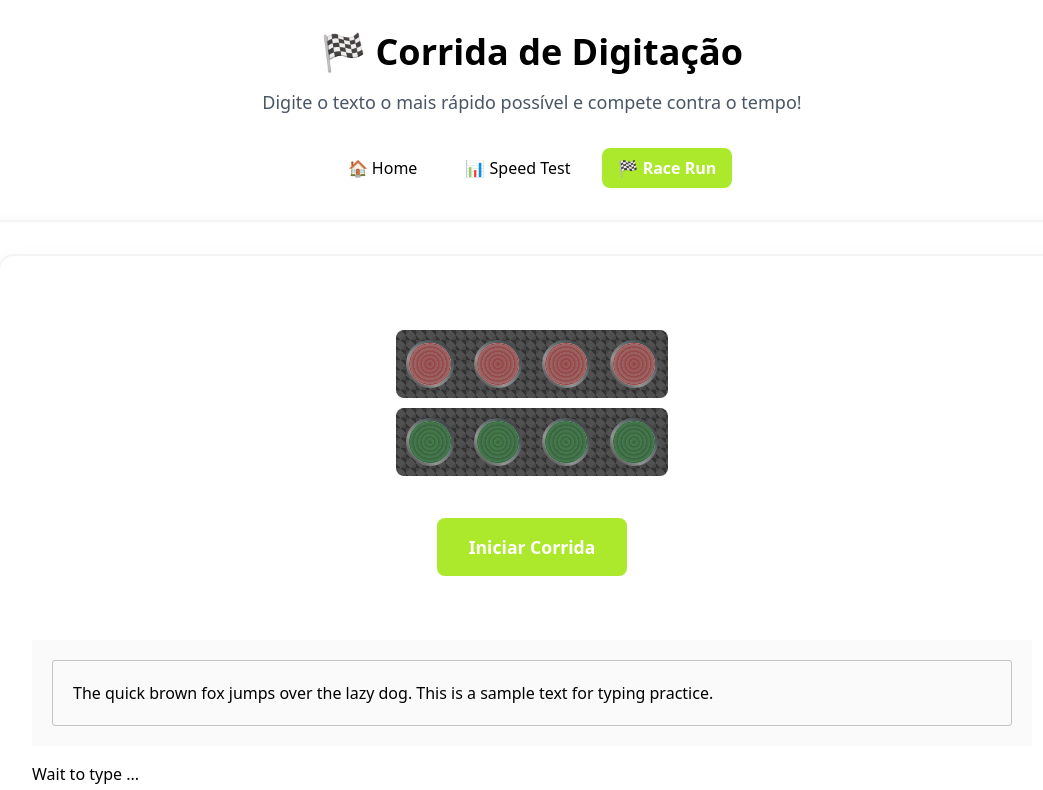
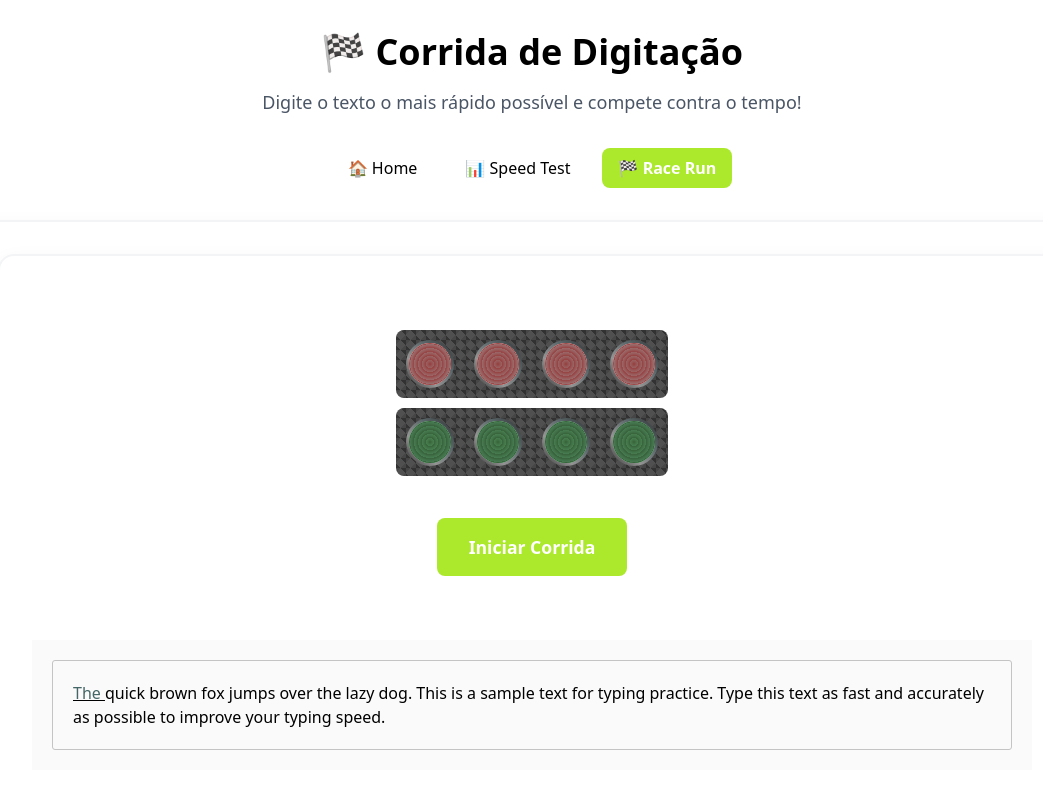
Before and after one commit to LuanComputacao/typetype, a Vue app: page /race-run in a window 1280 px wide. Shown: the top 790 px of the page, without its empty margins (108-1151 px from the left). Built offline with nearby package versions, Linux system fonts and the light colour scheme; the HTML template or start-up script is replaced by a standard one.

Commit message:
feat: integrate race store for state management in Race and RaceRun components

```diff
--- a/src/components/racing/Race.vue
+++ b/src/components/racing/Race.vue
@@ -1,18 +1,18 @@
 <template>
   <div class="race-container">
     <!-- Loading State -->
-        <div v-if="racing.loading" class="run__loading-flag">
+    <div v-if="raceStore.race.loading" class="run__loading-flag">
       <div>Loading text</div>
     </div>
 
     <!-- Pre-Race State with Semaphore -->
-        <div v-else-if="!racing.started" class="pre-race">
+    <div v-else-if="!raceStore.race.started" class="pre-race">
       <div class="semaphore-container">
-                <SemaphoreLights :counter="semaphoreCounter" :max-counter="5" />
+        <SemaphoreLights :counter="raceStore.semaphore.counter" :max-counter="5" />
       </div>
       <div class="countdown">
-                <button @click="startCountdown" class="start-btn" :disabled="countdownRunning">
-                    {{ countdownRunning ? `Iniciando em ${timer}s` : 'Iniciar Corrida' }}
+        <button @click="raceStore.startCountdown" class="start-btn" :disabled="raceStore.semaphore.countdownRunning">
+          {{ raceStore.semaphore.countdownRunning ? `Iniciando em ${raceStore.semaphore.countdown}s` : 'Iniciar Corrida' }}
         </button>
       </div>
     </div>
@@ -21,7 +21,10 @@
     <div v-else class="race-active">
       <!-- Speedometer -->
       <div class="speedometer-container">
-                <SpeedometerDigital :velocity="currentWPM" :velocity-last-word="currentPartialWPM" />
+        <SpeedometerDigital
+          :velocity="raceStore.racer.wpm"
+          :velocity-last-word="raceStore.racer.partialWPM"
+        />
       </div>
 
       <!-- Race Track with Car -->
@@ -31,9 +34,9 @@
           track-height="120px"
           :cars="[{
             variant: 1,
-                        position: carPosition,
+            position: raceStore.carPosition,
             lane: 1,
-                        speed: currentWPM,
+            speed: raceStore.carSpeed,
             direction: 'right',
             size: 'medium',
             color: 'blue'
@@ -45,37 +48,37 @@
     <!-- Text Display and Input -->
     <div class="typing-section">
       <QuoteBox
-                :text="quoteText"
-                :typed="typed"
-                :current-word="currentWord"
-                :current-word-typed="currentWordTyping"
+        :text="raceStore.typing.text"
+        :typed="raceStore.typing.typed"
+        :current-word="raceStore.typing.currentWord"
+        :current-word-typed="raceStore.typing.currentWordTyped"
       />
       <TypeBox
-                v-if="!typingDone"
-                :lock="inputLock"
-                :word="currentWordTyping"
-                @input="updateRacing"
-                @update="updateRacing"
+        v-if="!raceStore.isTypingDone"
+        :lock="raceStore.typing.inputLocked"
+        :word="raceStore.typing.currentWordTyped"
+        @input="handleTyping"
+        @update="handleTyping"
       />
       <div v-else class="race-completed">
         <h2 class="text-2xl font-bold text-green-600">🎉 Corrida Finalizada!</h2>
-                <p class="text-lg">Velocidade final: {{ Math.round(me.wpm || 0) }} WPM</p>
+        <p class="text-lg">Velocidade final: {{ Math.round(raceStore.racer.wpm) }} WPM</p>
+        <p class="text-sm mt-2" :class="raceStore.performanceLevel.color">{{ raceStore.performanceLevel.level }}</p>
       </div>
     </div>
   </div>
 </template>
 
 <script setup lang="ts">
-import { ref, computed, onMounted } from 'vue'
+import { onMounted, watch } from 'vue'
 import QuoteBox from '@/components/typing/QuoteBox.vue'
 import TypeBox from '@/components/typing/TypeBox.vue'
 import SemaphoreLights from '@/components/transit/SemaphoreLights.vue'
 import SpeedometerDigital from '@/components/driver/SpeedometerDigital.vue'
 import RaceTrack from '@/components/transit/RaceTrack.vue'
-// import RacingTracker from '@/components/RacingTracker.vue'
-// import CountDown from '@/components/for-racing/CountDown.vue'
+import { useRaceStore } from '@/stores/race'
 
-interface Racer {
+interface RacerData {
   name: string
   username: string
   progress: number
@@ -83,179 +86,34 @@ interface Racer {
   wpmHistory?: number[]
 }
 
-interface Racing {
-  loading: boolean
-  started: boolean
-  startedAt: number
-  lastWordStartedAt: number
-}
-
 type EmitFunctions = {
-  updateRacing: [racer: Racer]
+  updateRacing: [racer: RacerData]
 }
 
 const emit = defineEmits<EmitFunctions>()
 
-// Reactive data
-const currentWord = ref('')
-const currentWordTyping = ref('')
-const inputLock = ref(true)
-const timer = ref(3)
-const typed = ref('')
-const quoteText = ref('The quick brown fox jumps over the lazy dog. This is a sample text for typing practice.')
-const wordsTyped = ref(0)
-const lastWordTyped = ref('')
-
-// New reactive data for components
-const semaphoreCounter = ref(0)
-const countdownRunning = ref(false)
-const currentWPM = ref(0)
-const currentPartialWPM = ref(0)
-
-// Countdown interval
-let countdownInterval: ReturnType<typeof setInterval> | null = null
-let semaphoreInterval: ReturnType<typeof setInterval> | null = null
-
-const wordRegex = /[^ ]* ?/
-
-const me = ref<Racer>({
-  name: 'Me',
-  username: 'me',
-  progress: 0,
-  wpm: 0,
-  wpmHistory: []
-})
-
-const racing = ref<Racing>({
-  loading: false, // Changed to false since we don't have the store
-  started: false,
-  startedAt: 0,
-  lastWordStartedAt: 0
-})
-
-// Computed
-const typingDone = computed(() => {
-  return quoteText.value === typed.value
-})
-
-const carPosition = computed(() => {
-  return me.value.progress
-})
+// Use the race store
+const raceStore = useRaceStore()
 
 // Methods
-const calculateProgress = () => {
-  me.value.progress = (typed.value.length * 100) / quoteText.value.length
+const handleTyping = (input: string) => {
+  raceStore.updateTyping(input)
 }
 
-const incrementTypedWord = () => {
-  wordsTyped.value += 1
-}
+// Watch for race completion and emit update
+watch(() => raceStore.racer, (newRacer) => {
+  emit('updateRacing', {
+    name: newRacer.name,
+    username: newRacer.username,
+    progress: newRacer.progress,
+    wpm: newRacer.wpm,
+    wpmHistory: newRacer.wpmHistory
+  })
+}, { deep: true })
 
-const getNextWord = () => {
-  const tail = quoteText.value.slice(typed.value.length)
-  const match = tail.match(wordRegex)
-  return match ? match[0] : ''
-}
-
-const getPartialWPM = () => {
-  return ((lastWordTyped.value.length - 1) / (timeDeltaSec(Date.now(), racing.value.lastWordStartedAt))) * 60 * (1 / 5)
-}
-
-const getWPM = () => {
-  return ((typed.value.length - 1) / (timeDeltaSec(Date.now(), racing.value.startedAt))) * 60 * (1 / 5)
-}
-
-const registerCurrentVelocity = () => {
-  const wpm = getWPM()
-  const partialWPM = getPartialWPM()
-
-  me.value.wpm = wpm
-  me.value.wpmHistory?.push(partialWPM)
-
-  // Update reactive values for components
-  currentWPM.value = wpm
-  currentPartialWPM.value = partialWPM
-}
-
-const startCountdown = () => {
-  if (countdownRunning.value) return
-
-  countdownRunning.value = true
-  timer.value = 3
-
-  // Start semaphore animation
-  semaphoreInterval = setInterval(() => {
-    semaphoreCounter.value = (semaphoreCounter.value + 1) % 6
-  }, 500)
-
-  // Start countdown
-  countdownInterval = setInterval(() => {
-    timer.value--
-    if (timer.value <= 0) {
-      clearInterval(countdownInterval!)
-      clearInterval(semaphoreInterval!)
-      startRacing()
-    }
-  }, 1000)
-}
-
-const startRacing = () => {
-  racing.value.started = true
-  countdownRunning.value = false
-  semaphoreCounter.value = 5 // Green light
-  startTimer()
-  startTyping()
-}
-
-const startTimer = () => {
-  const now = Date.now()
-  racing.value.startedAt = now
-  racing.value.lastWordStartedAt = now
-}
-
-const startTyping = () => {
-  currentWord.value = getNextWord()
-  inputLock.value = false
-}
-
-const timeDeltaSec = (after: number, before: number) => {
-  return (after - before) / 1000
-}
-
-const updateCurrentWord = (e: string) => {
-  if (e === currentWord.value) {
-    typed.value += currentWord.value
-    lastWordTyped.value = currentWord.value
-    currentWord.value = getNextWord()
-    currentWordTyping.value = ''
-    return true
-  } else {
-    currentWordTyping.value = e
-    return false
-  }
-}
-
-const updateRacing = (e: string) => {
-  const isNewWord = updateCurrentWord(e)
-  if (isNewWord) {
-    incrementTypedWord()
-    registerCurrentVelocity()
-    calculateProgress()
-    racing.value.lastWordStartedAt = Date.now()
-    emit('updateRacing', me.value)
-  }
-}
-
-// Lifecycle
+// Initialize race on mount
 onMounted(() => {
-  // Simulate loading quote text
-  // getRacing().then(() => {
-  //   quoteText.value = sRacing.quote.text
-  //   racing.value.loading = false
-  // })
-
-  // For now, just set a sample text
-  racing.value.loading = false
+  raceStore.initializeRace()
 })
 </script>
 
--- /dev/null
+++ b/src/stores/race.ts
@@ -0,0 +1,258 @@
+import { defineStore } from 'pinia'
+import { ref, computed } from 'vue'
+
+// Configuration constant for typing text
+const DEFAULT_TYPING_TEXT = 'The quick brown fox jumps over the lazy dog. This is a sample text for typing practice. Type this text as fast and accurately as possible to improve your typing speed.'
+
+export interface RaceState {
+  loading: boolean
+  started: boolean
+  completed: boolean
+  startedAt: number
+  lastWordStartedAt: number
+}
+
+export interface RacerStats {
+  name: string
+  username: string
+  progress: number
+  wpm: number
+  partialWPM: number
+  wpmHistory: number[]
+  wordsTyped: number
+}
+
+export interface TypingData {
+  text: string
+  typed: string
+  currentWord: string
+  currentWordTyped: string
+  inputLocked: boolean
+}
+
+const AVERAGE_CHARS_PER_WORD = 5;
+
+export const useRaceStore = defineStore('race', () => {
+  // State
+  const race = ref<RaceState>({
+    loading: false,
+    started: false,
+    completed: false,
+    startedAt: 0,
+    lastWordStartedAt: 0
+  })
+
+  const racer = ref<RacerStats>({
+    name: 'Me',
+    username: 'me',
+    progress: 0,
+    wpm: 0,
+    partialWPM: 0,
+    wpmHistory: [],
+    wordsTyped: 0
+  })
+
+  const typing = ref<TypingData>({
+    text: DEFAULT_TYPING_TEXT,
+    typed: '',
+    currentWord: '',
+    currentWordTyped: '',
+    inputLocked: true
+  })
+
+  const semaphore = ref({
+    counter: 0,
+    countdown: 3,
+    countdownRunning: false
+  })
+
+  // Internal state for calculations
+  const lastCompletedWordLength = ref(0)
+
+  // Computed
+  const carPosition = computed(() => racer.value.progress)
+
+  const carSpeed = computed(() => racer.value.wpm)
+
+  const isTypingDone = computed(() => {
+    return typing.value.text === typing.value.typed
+  })
+
+  const formattedTime = computed(() => {
+    if (!race.value.startedAt) return '0:00'
+    const elapsed = Math.floor((Date.now() - race.value.startedAt) / 1000)
+    const minutes = Math.floor(elapsed / 60)
+    const seconds = elapsed % 60
+    return `${minutes}:${seconds.toString().padStart(2, '0')}`
+  })
+
+  const performanceLevel = computed(() => {
+    const wpm = racer.value.wpm
+    if (wpm >= 60) return { level: '🚀 Excepcional', color: 'text-purple-600' }
+    if (wpm >= 40) return { level: '⭐ Excelente', color: 'text-blue-600' }
+    if (wpm >= 25) return { level: '✅ Bom', color: 'text-green-600' }
+    if (wpm >= 15) return { level: '📈 Regular', color: 'text-yellow-600' }
+    return { level: '🎯 Iniciante', color: 'text-gray-600' }
+  })
+
+  // Actions
+  const initializeRace = () => {
+    // Reset all state
+    race.value = {
+      loading: false,
+      started: false,
+      completed: false,
+      startedAt: 0,
+      lastWordStartedAt: 0
+    }
+
+    racer.value = {
+      name: 'Me',
+      username: 'me',
+      progress: 0,
+      wpm: 0,
+      partialWPM: 0,
+      wpmHistory: [],
+      wordsTyped: 0
+    }
+
+    typing.value.typed = ''
+    typing.value.currentWord = getNextWord()
+    typing.value.currentWordTyped = ''
+    typing.value.inputLocked = true
+
+    semaphore.value = {
+      counter: 0,
+      countdown: 3,
+      countdownRunning: false
+    }
+  }
+
+  const startCountdown = () => {
+    if (semaphore.value.countdownRunning) return
+
+    semaphore.value.countdownRunning = true
+    semaphore.value.countdown = 3
+
+    const countdownInterval = setInterval(() => {
+      semaphore.value.countdown--
+      semaphore.value.counter = (semaphore.value.counter + 1) % 6
+
+      if (semaphore.value.countdown <= 0) {
+        clearInterval(countdownInterval)
+        startRace()
+      }
+    }, 1000)
+  }
+
+  const startRace = () => {
+    race.value.started = true
+    race.value.startedAt = Date.now()
+    race.value.lastWordStartedAt = Date.now()
+
+    semaphore.value.countdownRunning = false
+    semaphore.value.counter = 5 // Green light
+
+    typing.value.inputLocked = false
+    typing.value.currentWord = getNextWord()
+  }
+
+  const getNextWord = (): string => {
+    const tail = typing.value.text.slice(typing.value.typed.length)
+    const wordRegex = /[^ ]* ?/
+    const match = wordRegex.exec(tail)
+    return match ? match[0] : ''
+  }
+
+  const updateTyping = (input: string) => {
+    if (typing.value.inputLocked || race.value.completed) return
+
+    const isWordComplete = input === typing.value.currentWord
+
+    if (isWordComplete) {
+      // Word completed correctly
+      typing.value.typed += typing.value.currentWord
+
+      // Store the length of the completed word for partial WPM calculation
+      lastCompletedWordLength.value = typing.value.currentWord.trim().length
+
+      typing.value.currentWord = getNextWord()
+      typing.value.currentWordTyped = ''
+
+      // Update stats
+      racer.value.wordsTyped++
+      updateProgress()
+      updateVelocity()
+
+      race.value.lastWordStartedAt = Date.now()
+
+      // Check if race is complete
+      if (isTypingDone.value) {
+        completeRace()
+      }
+    } else {
+      // Update current word being typed
+      typing.value.currentWordTyped = input
+    }
+  }
+
+  const updateProgress = () => {
+    racer.value.progress = (typing.value.typed.length * 100) / typing.value.text.length
+  }
+
+  const updateVelocity = () => {
+    if (!race.value.startedAt) return
+
+    const currentTime = Date.now()
+
+    // Calculate overall WPM
+    const totalTimeSeconds = (currentTime - race.value.startedAt) / 1000
+    const totalWPM = totalTimeSeconds > 0 ?
+      ((typing.value.typed.length - 1) / totalTimeSeconds) * 60 * (1 / AVERAGE_CHARS_PER_WORD) : 0
+
+    // Calculate partial WPM (last word)
+    const lastWordTimeSeconds = (currentTime - race.value.lastWordStartedAt) / 1000
+    const partialWPM = lastWordTimeSeconds > 0 ?
+      (lastCompletedWordLength.value / lastWordTimeSeconds) * 60 * (1 / AVERAGE_CHARS_PER_WORD) : 0
+
+    racer.value.wpm = Math.max(0, totalWPM)
+    racer.value.partialWPM = Math.max(0, partialWPM)
+    racer.value.wpmHistory.push(racer.value.partialWPM)
+  }
+
+  const completeRace = () => {
+    race.value.completed = true
+    typing.value.inputLocked = true
+
+    // Final velocity calculation
+    updateVelocity()
+  }
+
+  const resetRace = () => {
+    initializeRace()
+  }
+
+  // Initialize on store creation
+  initializeRace()
+
+  return {
+    // State
+    race,
+    racer,
+    typing,
+    semaphore,
+
+    // Computed
+    carPosition,
+    carSpeed,
+    isTypingDone,
+    formattedTime,
+    performanceLevel,
+
+    // Actions
+    initializeRace,
+    startCountdown,
+    updateTyping,
+    resetRace
+  }
+})
--- a/src/views/RaceRun.vue
+++ b/src/views/RaceRun.vue
@@ -87,8 +87,9 @@
 </template>
 
 <script setup lang="ts">
-import { ref, computed } from 'vue'
+import { ref, computed, watch } from 'vue'
 import Race from '@/components/racing/Race.vue'
+import { useRaceStore } from '@/stores/race'
 
 interface RacerData {
   name: string
@@ -98,17 +99,20 @@ interface RacerData {
   wpmHistory?: number[]
 }
 
+// Use the race store
+const raceStore = useRaceStore()
+
 // Reactive state for results only
 const showResults = ref(false)
 const raceStats = ref<RacerData | null>(null)
 
-// Final stats for results
-const finalStats = ref({
-  wpm: 0,
-  words: 0,
-  time: '0:00',
-  progress: 0
-})
+// Final stats for results using store data
+const finalStats = computed(() => ({
+  wpm: Math.round(raceStore.racer.wpm),
+  words: raceStore.racer.wordsTyped,
+  time: raceStore.formattedTime,
+  progress: Math.round(raceStore.racer.progress)
+}))
 
 // Computed properties
 const performanceLevel = computed(() => {
@@ -120,35 +124,24 @@ const performanceLevel = computed(() => {
   return '🎯 Iniciante'
 })
 
+// Watch for race completion
+watch(() => raceStore.isTypingDone, (isDone) => {
+  if (isDone) {
+    setTimeout(() => {
+      showResults.value = true
+    }, 1000) // Show results after a brief delay
+  }
+}, { immediate: false })
+
 // Methods
 const handleRaceUpdate = (racer: RacerData) => {
   raceStats.value = racer
-
-  // Check if race is complete
-  if (racer.progress >= 100) {
-    completeRace(racer)
-  }
-}
-
-const completeRace = (racer: RacerData) => {
-  finalStats.value = {
-    wpm: Math.round(racer.wpm || 0),
-    words: Math.floor(racer.progress / 5), // Estimate words based on progress
-    time: '0:00', // Time will be calculated in Race component
-    progress: Math.round(racer.progress)
-  }
-
-  setTimeout(() => {
-    showResults.value = true
-  }, 1000) // Show results after a brief delay
 }
 
 const restartRace = () => {
   showResults.value = false
   raceStats.value = null
-
-  // Reload the page to restart the race component
-  window.location.reload()
+  raceStore.resetRace()
 }
 
 const closeResults = () => {
```
Lines whose indentation alone changed are shown as unchanged.
